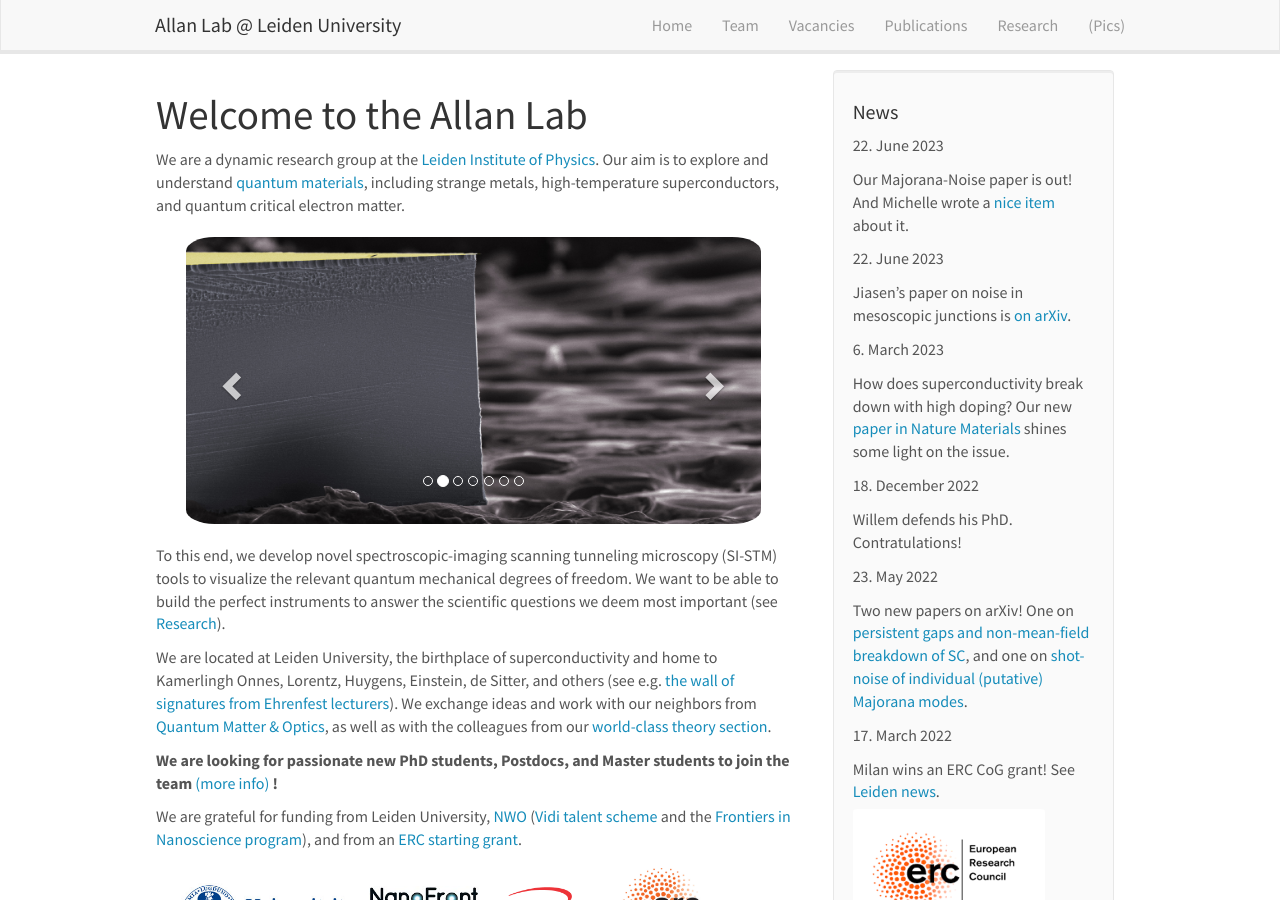
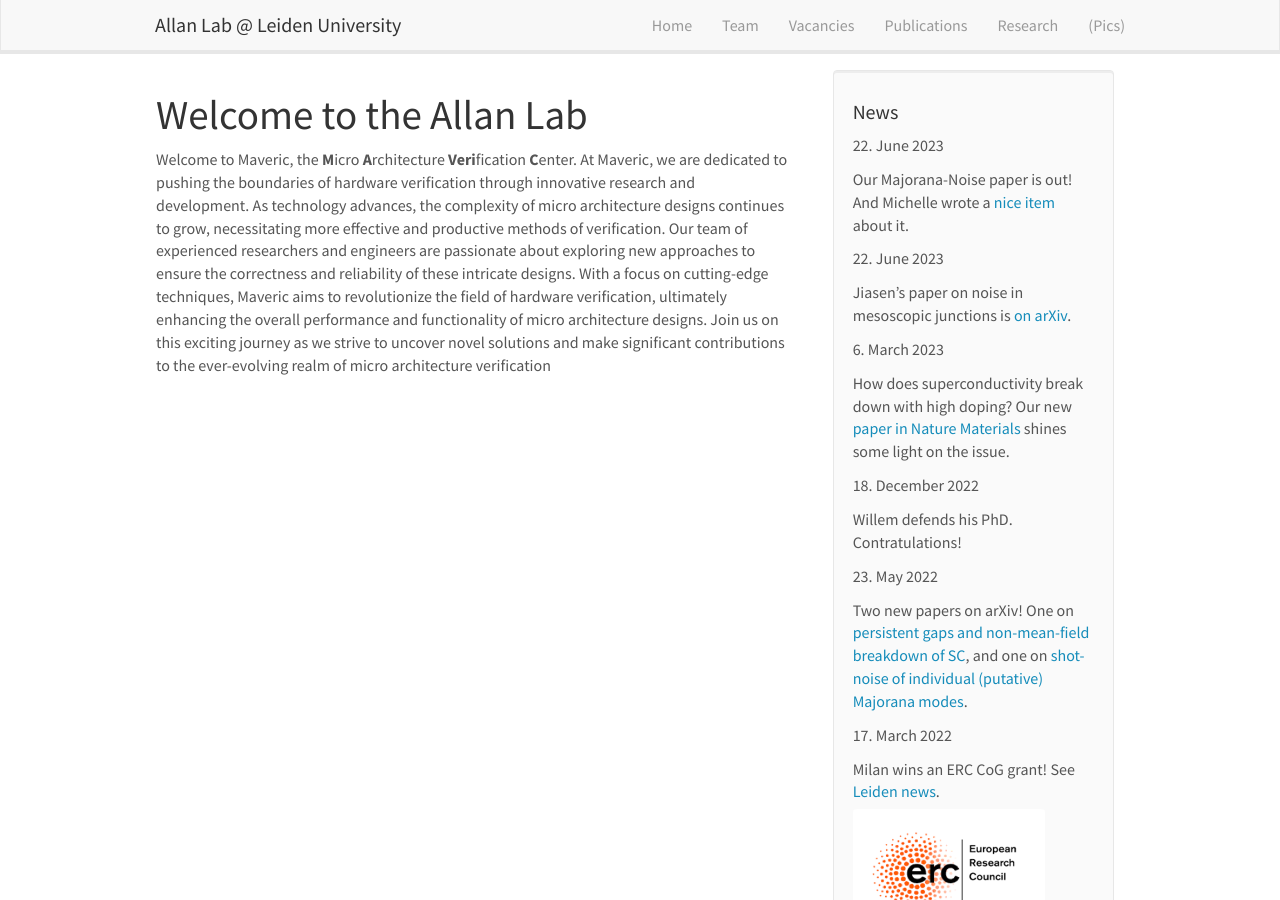
Before and after one commit to mavericnu/mavericnu.github.io, a Jekyll site: the page built from _pages/home.md, in a window 1280 px wide and 900 px high. Built offline with Jekyll 4.4.1, drawn with Linux system fonts in a browser that asks for light colours; nearby versions of some CDN libraries.

Commit message:
changing main message

```diff
--- a/_pages/home.md
+++ b/_pages/home.md
@@ -1,72 +1,9 @@
 ---
-title: "Allan Lab - Home"
+title: "M - Home"
 layout: homelay
 excerpt: "Allan Lab at Leiden University."
 sitemap: false
 permalink: /
 ---
 
-We are a dynamic research group at the [Leiden Institute of Physics](http://www.physics.leidenuniv.nl). Our aim is to explore and understand [quantum materials](http://condensedconcepts.blogspot.nl/2013/05/what-is-quantum-matter.html), including strange metals, high-temperature superconductors, and quantum critical electron matter.
-
-
-<div markdown="0" id="carousel" class="carousel slide" data-ride="carousel" data-interval="4000" data-pause="hover" >
-    <!-- Menu -->
-    <ol class="carousel-indicators">
-        <li data-target="#carousel" data-slide-to="0" class="active"></li>
-        <li data-target="#carousel" data-slide-to="1"></li>
-        <li data-target="#carousel" data-slide-to="2"></li>
-        <li data-target="#carousel" data-slide-to="3"></li>
-        <li data-target="#carousel" data-slide-to="4"></li>
-        <li data-target="#carousel" data-slide-to="5"></li>
-        <li data-target="#carousel" data-slide-to="6"></li>
-    </ol>
-
-    <!-- Items -->
-    <div class="carousel-inner" markdown="0">
-        <div class="item active">
-            <img src="{{ site.url }}{{ site.baseurl }}/images/slider7001400/QPI_Rh.jpg" alt="Slide 1" />
-        </div>
-        <div class="item">
-            <img src="{{ site.url }}{{ site.baseurl }}/images/slider7001400/SmartTipSide.jpg" alt="Slide 2" />
-        </div>
-        <div class="item">
-            <img src="{{ site.url }}{{ site.baseurl }}/images/slider7001400/SaphireSTM2.jpg" alt="Slide 3" />
-        </div>
-        <div class="item">
-            <img src="{{ site.url }}{{ site.baseurl }}/images/slider7001400/lab.jpg" alt="Slide 4" />
-        </div>
-        <div class="item">
-            <img src="{{ site.url }}{{ site.baseurl }}/images/slider7001400/Fig_Science_Web.jpg" alt="Slide 5" />
-        </div>
-         <div class="item">
-            <img src="{{ site.url }}{{ site.baseurl }}/images/slider7001400/cake_web.jpg" alt="Slide 6" />
-        </div>
-    </div>
-  <a class="left carousel-control" href="#carousel" role="button" data-slide="prev">
-    <span class="glyphicon glyphicon-chevron-left" aria-hidden="true"></span>
-    <span class="sr-only">Previous</span>
-  </a>
-  <a class="right carousel-control" href="#carousel" role="button" data-slide="next">
-    <span class="glyphicon glyphicon-chevron-right" aria-hidden="true"></span>
-    <span class="sr-only">Next</span>
-  </a>
-</div>
-
-
-
-
-To this end, we develop novel spectroscopic-imaging scanning tunneling microscopy (SI-STM) tools to visualize the relevant quantum mechanical degrees of freedom. We want to be able to build the perfect instruments to answer the  scientific questions we deem most important (see [Research](research)).
-
-We are located at Leiden University, the birthplace of superconductivity and home to Kamerlingh Onnes, Lorentz, Huygens, Einstein, de Sitter, and others (see e.g. [the wall of signatures from Ehrenfest lecturers](https://www.lorentz.leidenuniv.nl/history/colloquium/muur_heel.html)). We exchange ideas and work with our neighbors from [Quantum Matter & Optics](http://www.physics.leidenuniv.nl/qo-home), as well as with the colleagues from our [world-class theory section](https://www.lorentz.leidenuniv.nl).
-
- **We are  looking for passionate new PhD students, Postdocs, and Master students to join the team** [(more info)]({{ site.url }}{{ site.baseurl }}/vacancies) **!**
-
-
-We are grateful for funding from Leiden University, [NWO](www.nwo.nl) ([Vidi talent scheme](http://www.nwo.nl/en/research-and-results/programmes/Talent+Scheme) and the [Frontiers in Nanoscience program](https://www.universiteitleiden.nl/en/research/research-projects/science/frontiers-of-nanoscience-nanofront)), and from an [ERC starting grant](https://erc.europa.eu/funding/starting-grants).
-
-<figure class="fourth">
-  <img src="{{ site.url }}{{ site.baseurl }}/images/logopic/Logo_Leiden.jpg" style="width: 210px">
-  <img src="{{ site.url }}{{ site.baseurl }}/images/logopic/Logo_Nanofront.jpg" style="width: 110px">
-  <img src="{{ site.url }}{{ site.baseurl }}/images/logopic/Logo_NWO.jpg" style="width: 120px">
-  <img src="{{ site.url }}{{ site.baseurl }}/images/logopic/Logo_ERC.jpg" style="width: 110px">
-</figure>
+Welcome to Maveric, the **M**icro **A**rchitecture **Veri**fication **C**enter. At Maveric, we are dedicated to pushing the boundaries of hardware verification through innovative research and development. As technology advances, the complexity of micro architecture designs continues to grow, necessitating more effective and productive methods of verification. Our team of experienced researchers and engineers are passionate about exploring new approaches to ensure the correctness and reliability of these intricate designs. With a focus on cutting-edge techniques, Maveric aims to revolutionize the field of hardware verification, ultimately enhancing the overall performance and functionality of micro architecture designs. Join us on this exciting journey as we strive to uncover novel solutions and make significant contributions to the ever-evolving realm of micro architecture verification
```
Also changed, not shown: README.md (+3 -6 lines).
